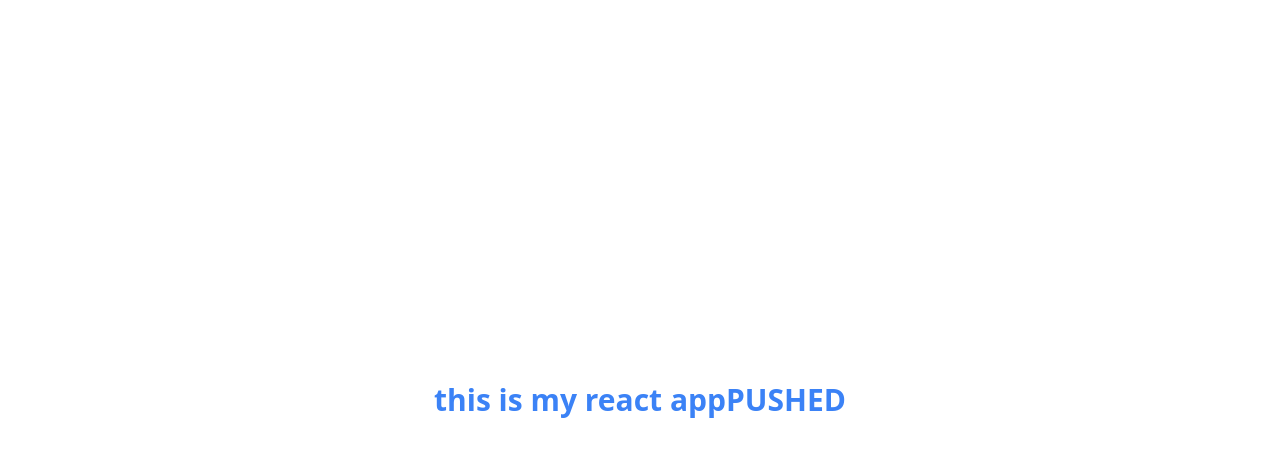
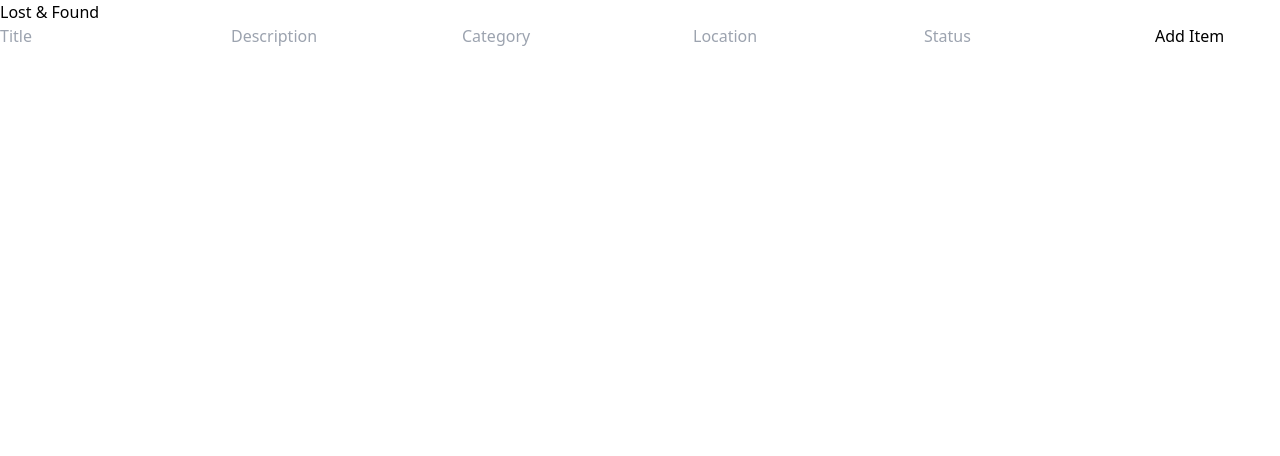
Before and after one commit to devIbehMichael/lost_found, a React (Vite) app: page / in a window 1280 px wide. Shown: the top 456 px of the page. Built offline with nearby package versions, Linux system fonts and the light colour scheme.

Commit message:
i added a feature by which users can add items from the form and it is stored to the database

```diff
--- a/package.json
+++ b/package.json
@@ -10,6 +10,7 @@
     "preview": "vite preview"
   },
   "dependencies": {
+    "@supabase/supabase-js": "^2.57.0",
     "react": "^19.1.1",
     "react-dom": "^19.1.1"
   },
--- /dev/null
+++ b/src/AddItem.jsx
@@ -0,0 +1,62 @@
+import { useState } from "react";
+import { supabase } from "./supabaseClient";
+
+function AddItem() {
+  const [title, setTitle] = useState("");
+  const [description, setDescription] = useState("");
+  const [category, setCategory] = useState("");
+  const [location, setLocation] = useState("");
+
+  const handleSubmit = async (e) => {
+    e.preventDefault();
+
+    const { data, error } = await supabase
+      .from("items")
+      .insert([{ title, description, category, location }]);
+
+    if (error) {
+      console.error("Error inserting item:", error.message);
+    } else {
+      console.log("Item added:", data);
+      alert("Item added successfully!");
+    }
+  };
+
+  return (
+    <form onSubmit={handleSubmit} className="p-4 space-y-3">
+      <input
+        type="text"
+        placeholder="Item Title"
+        value={title}
+        onChange={(e) => setTitle(e.target.value)}
+        className="border p-2 w-full"
+        required
+      />
+      <textarea
+        placeholder="Description"
+        value={description}
+        onChange={(e) => setDescription(e.target.value)}
+        className="border p-2 w-full"
+      />
+      <input
+        type="text"
+        placeholder="Category"
+        value={category}
+        onChange={(e) => setCategory(e.target.value)}
+        className="border p-2 w-full"
+      />
+      <input
+        type="text"
+        placeholder="Location"
+        value={location}
+        onChange={(e) => setLocation(e.target.value)}
+        className="border p-2 w-full"
+      />
+      <button type="submit" className="bg-blue-600 text-white px-4 py-2 rounded">
+        Submit
+      </button>
+    </form>
+  );
+}
+
+export default AddItem;
--- a/src/App.jsx
+++ b/src/App.jsx
@@ -1,13 +1,74 @@
-import React from 'react'
+import {useState} from 'react'
+import { supabase } from "./supabaseClient"
+
 import './output.css'
+import AddItem from './AddItem'
+import ItemsList from './ItemsList'
 
 function App() {
-return (
-    <div className='flex justify-center items-center h-screen'>
-<h2 className="text-3xl font-bold text-blue-500">this is my react app</h2>
-<h2 className="text-3xl font-bold text-blue-500">PUSHED</h2>
+  const [title, setTitle] = useState('')
+  const [description, setDescription] = useState('')
+  const [category, setCategory] = useState('')
+  const [location, setLocation] = useState('')
+  const [status, setStatus] = useState('')
+
+  async function addItem() {
+    const { data, error } = await supabase
+      .from('items')
+      .insert([
+        {
+          title,
+          description,
+          category,
+          location,
+          status,
+          image_url: 'https://example.com/image.jpg'
+        }
+      ])
+
+    if (error) {
+      console.error('Insert error:', error)
+    } else {
+      console.log('Inserted item:', data)
+      alert('Item added successfully!')
+    }
+  }
+
+  return (
+    <div>
+      <h1>Lost & Found</h1>
+      <input
+        type="text"
+        placeholder="Title"
+        value={title}
+        onChange={(e) => setTitle(e.target.value)}
+      />
+      <input
+        type="text"
+        placeholder="Description"
+        value={description}
+        onChange={(e) => setDescription(e.target.value)}
+      />
+      <input
+        type="text"
+        placeholder="Category"
+        value={category}
+        onChange={(e) => setCategory(e.target.value)}
+      />
+      <input
+        type="text"
+        placeholder="Location"
+        value={location}
+        onChange={(e) => setLocation(e.target.value)}
+      />
+      <input
+        type="text"
+        placeholder="Status"
+        value={status}
+        onChange={(e) => setStatus(e.target.value)}
+      />
+      <button onClick={addItem}>Add Item</button>
     </div>
   )
 }
-
 export default App
--- /dev/null
+++ b/src/ItemsList.jsx
@@ -0,0 +1,49 @@
+import { useEffect, useState } from "react";
+import { supabase } from "./supabaseClient";
+
+function ItemsList() {
+  const [items, setItems] = useState([]);
+
+  useEffect(() => {
+    const fetchItems = async () => {
+      const { data, error } = await supabase
+        .from("items")
+        .select("*")
+        .order("created_at", { ascending: false }); // newest first
+
+      if (error) {
+        console.error("Error fetching items:", error.message);
+      } else {
+        setItems(data);
+      }
+    };
+
+    fetchItems();
+  }, []);
+
+  return (
+    <div className="p-4">
+      <h2 className="text-xl font-bold mb-4">Lost & Found Items</h2>
+      {items.length === 0 ? (
+        <p>No items found yet.</p>
+      ) : (
+        <ul className="space-y-4">
+          {items.map((item) => (
+            <li key={item.id} className="border p-3 rounded">
+              <h3 className="font-semibold">{item.title}</h3>
+              <p>{item.description}</p>
+              <p className="text-sm text-gray-600">
+                Category: {item.category} | Location: {item.location}
+              </p>
+              <p className="text-xs text-gray-400">
+                Reported: {new Date(item.created_at).toLocaleString()}
+              </p>
+            </li>
+          ))}
+        </ul>
+      )}
+    </div>
+  );
+}
+
+export default ItemsList;
--- /dev/null
+++ b/src/supabaseClient.js
@@ -0,0 +1,7 @@
+import { createClient } from '@supabase/supabase-js'
+
+// Replace these with your own values
+const supabaseUrl = "https://yppsgcqlfigjyfyhfowo.supabase.co"
+const supabaseAnonKey = "eyJhbGciOiJIUzI1NiIsInR5cCI6IkpXVCJ9.eyJpc3MiOiJzdXBhYmFzZSIsInJlZiI6InlwcHNnY3FsZmlnanlmeWhmb3dvIiwicm9sZSI6ImFub24iLCJpYXQiOjE3NTY5MTMxNDIsImV4cCI6MjA3MjQ4OTE0Mn0.TKdcvY4-257Xp753l_77CIJyFUTlbZH7I_6gGzq_kNI"
+
+export const supabase = createClient(supabaseUrl, supabaseAnonKey)
```
Also changed, not shown: 2 other files (tests, documents, lock files or other folders).
